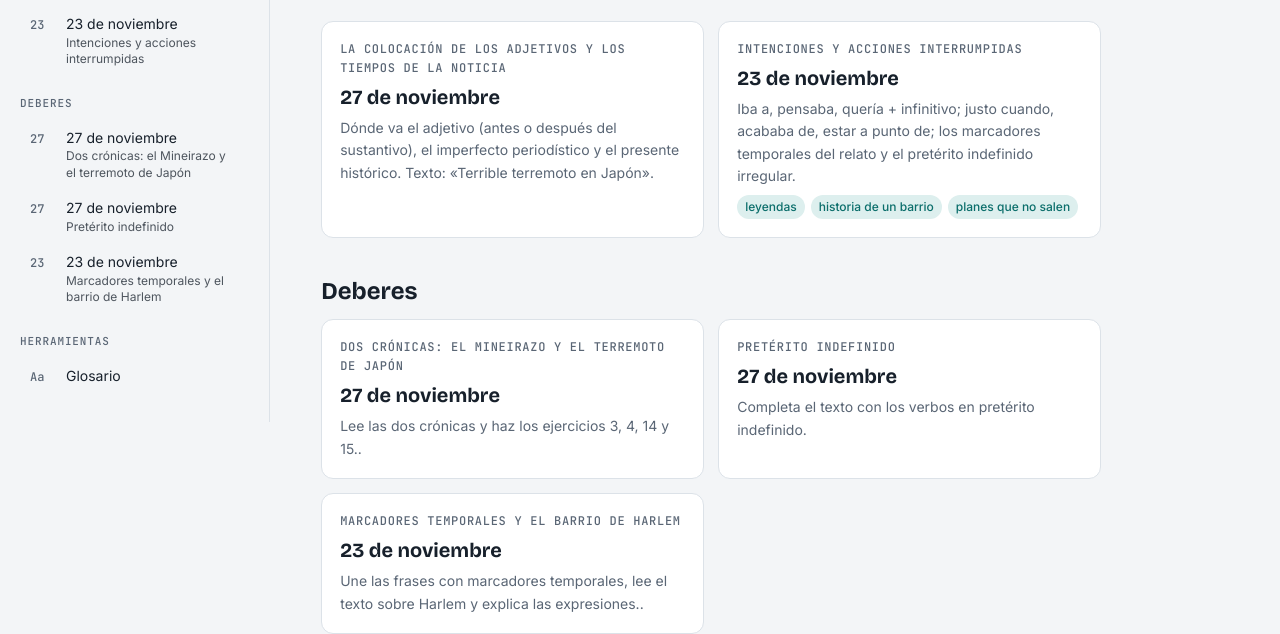
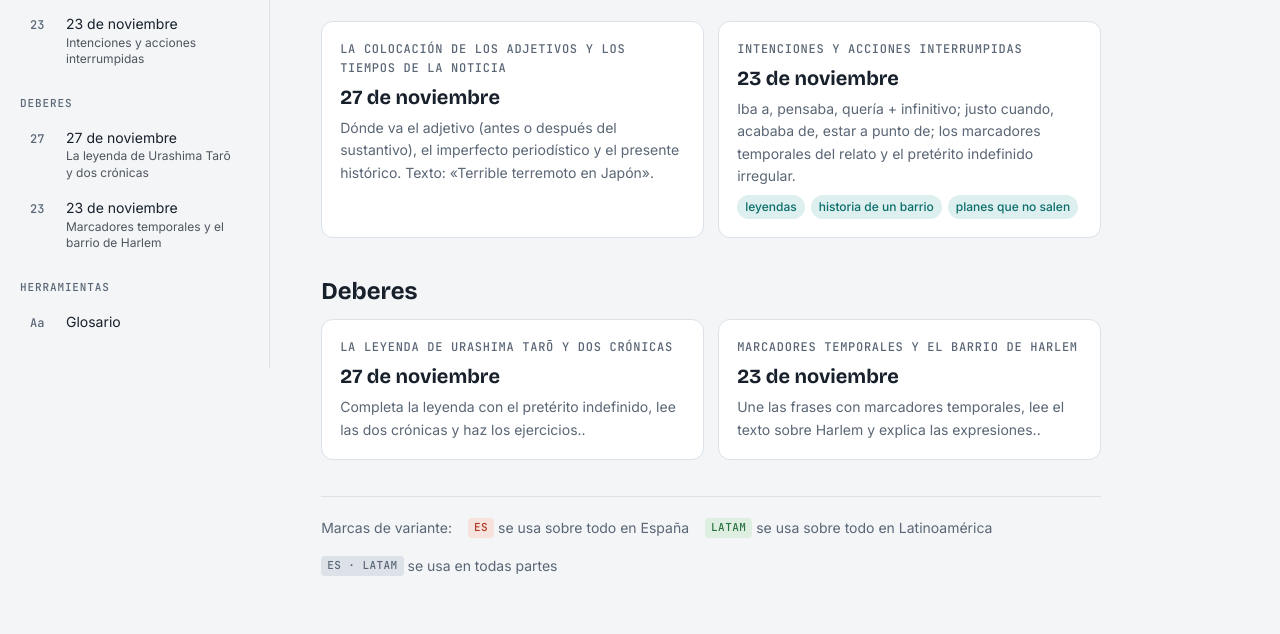
Before and after one commit to dementyevtimur-hue/espanol, a plain HTML site: page ilya/index.html in a window 1280 px wide. Shown: the part 202-836 px from the top of the page. Drawn offline with nearby package versions, Linux system fonts and the light colour scheme; a web font is replaced by a local one.

Commit message:
Deberes 27 nov: una sola entrada (Urashima + crónicas)
Co-Authored-By: Claude Opus 5.5 <noreply@anthropic.com>
Claude-Session: https://claude.ai/code/session_01BV697AaKNEfeif2sqVm8pY

```diff
--- a/ilya/index.html
+++ b/ilya/index.html
@@ -687,7 +687,7 @@ const esc = s => String(s).replace(/[&<>"]/g, c => ({"&":"&amp;","<":"&lt;",">":
 const fmtDate = d => new Date(d+"T12:00:00").toLocaleDateString("es-ES",{day:"numeric",month:"long",year:"numeric"});
 const badge = (r, label) => `<span class="rg ${REG[r].cls}">${label || (r==="all" ? "ES · LATAM" : r==="es" ? "ES" : "LATAM")}</span>`;
 const dayLabel = d => new Date(d+"T12:00:00").toLocaleDateString("es-ES",{day:"numeric",month:"long"});
-const debSorted = () => [...DEBERES].sort((a,b)=>b.date.localeCompare(a.date));
+const debSorted = () => DEBERES.filter(d=>!d.partOf).sort((a,b)=>b.date.localeCompare(a.date));
 const sorted = () => [...LESSONS].sort((a,b)=>b.date.localeCompare(a.date));
 
 function renderNav(active){
@@ -735,6 +735,8 @@ function renderLesson(l){
       ${l.grammar.regionNote?`<div class="note"><b>Variantes:</b><span>${l.grammar.regionNote}</span></div>`:""}`, "gram"]);
   (l.sections||[]).forEach(x=>S.push([x.id, x.title, x.html]));
   if(l.cheat) S.push(["chuleta", l.cheat.title, l.cheat.html]);
+  if(l.story){ const d = DEBERES.find(x=>x.id===l.story), r = renderDeber(d); l._gaps = r.gaps;
+    S.push(["leyenda", "Leyenda", r.html.replace(/^[\s\S]*?(?=<div class="ex-block story sheet">)/,"").replace(/\s*<\/article>\s*$/,"")]); }
   const readings = l.readings || (l.reading ? [l.reading] : []);
   if(readings.length) S.push(["lectura", readings.length>1?"Lecturas":"Lectura", readings.map(r=>`
       ${r.html ? r.html : r.image ? `<figure class="orig"><img src="${r.image}" alt="${esc(r.title)}" loading="lazy"></figure>
@@ -875,6 +877,7 @@ function bindMyWords(l){
 
 function bindLesson(l){
   document.querySelectorAll(".ex-block").forEach(block=>{
+    if(block.dataset.ex===undefined) return;
     const ei = +block.dataset.ex, ex = l.exercises[ei], score = block.querySelector(".score");
     if(ex.type==="gap"){
       block.addEventListener("input", e=>{ if(e.target.dataset.key) store.set(e.target.dataset.key, e.target.value); });
@@ -956,6 +959,7 @@ function bindLesson(l){
     }
   });
   bindMyWords(l);
+  if(l.story) bindDeber(DEBERES.find(x=>x.id===l.story), l._gaps);
   const hw = document.getElementById("hw-"+l.id);
   if(hw){ hw.value = store.get(hw.dataset.key) || ""; hw.addEventListener("input", ()=>store.set(hw.dataset.key, hw.value)); }
   document.querySelectorAll(".toc a").forEach(a=>a.addEventListener("click", e=>{
@@ -977,9 +981,10 @@ const DEBERES = [
   tag: "Crón.",
   date: "2026-11-27",
   title: "27 de noviembre",
-  topic: "Dos crónicas: el Mineirazo y el terremoto de Japón",
-  instr: "Lee las dos crónicas y haz los ejercicios 3, 4, 14 y 15.",
-  subtitle: "Lee la crónica del partido Brasil–Alemania y la noticia del terremoto de Japón. Después, haz los ejercicios.",
+  story: "deber-urashima",
+  topic: "La leyenda de Urashima Tarō y dos crónicas",
+  instr: "Completa la leyenda con el pretérito indefinido, lee las dos crónicas y haz los ejercicios.",
+  subtitle: "Completa la leyenda de Urashima Tarō con el pretérito indefinido. Después, lee la crónica del partido Brasil–Alemania y la noticia del terremoto de Japón y haz los ejercicios.",
   readings: [
     { title:"El desplome de la Canarinha", html:`
       <article class="cronica">
@@ -1092,6 +1097,7 @@ const DEBERES = [
 },
 {
   id: "deber-urashima",
+  partOf: "deber-cronicas",
   tag: "Ind.",
   date: "2026-11-27",
   title: "La leyenda de Urashima Tarō",
@@ -1249,6 +1255,7 @@ function route(){
   if(l){ v.innerHTML = renderLesson(l); bindLesson(l); renderNav(l.id); }
   else if(DEBERES.find(x=>x.id===h)){
     const d = DEBERES.find(x=>x.id===h);
+    if(d.partOf){ location.replace("#"+d.partOf); return; }
     if(d.kind==="pack"){ v.innerHTML = renderLesson(d); bindLesson(d); renderNav(d.id); }
     else { const r = renderDeber(d); v.innerHTML = r.html; bindDeber(d, r.gaps); renderNav(d.id); }
   }
```
